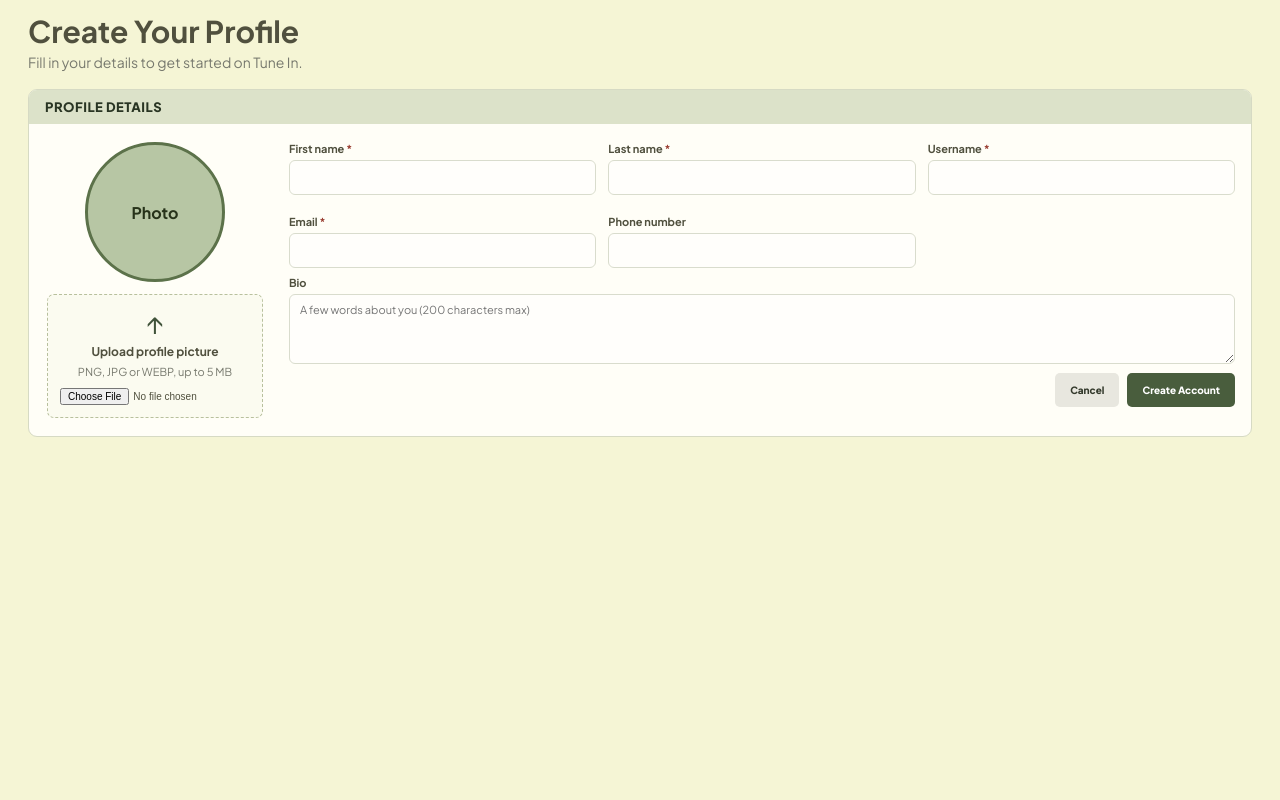
After one commit to CSCI-5117-F26/developing-the-interactive-web-project-1-group-4, a Python web app: template src/developing-the-interactive-web-project-1-group-4/templates/createProfile.html in a window 1280 px wide. The commit adds this page. Run offline with Jinja, Linux system fonts and the light colour scheme; the template is opened without the code that fills it, so the values that code supplies are empty.

Commit message:
adding the form for the user to input their details

```diff
--- a/src/developing-the-interactive-web-project-1-group-4/__init__.py
+++ b/src/developing-the-interactive-web-project-1-group-4/__init__.py
@@ -6,11 +6,12 @@ from .services import create_dummy_user, create_dummy_video
 from .storage import r2, bucket_name
 import os
 from dotenv import load_dotenv
-from .routes import homePage_bp
+from .routes import homePage_bp, profileInput_bp
 load_dotenv()
 
 app = Flask(__name__)
 app.register_blueprint(homePage_bp)
+app.register_blueprint(profileInput_bp)
 app.config["SQLALCHEMY_DATABASE_URI"] = os.environ["Database_url"]
 db.init_app(app)
 with app.app_context():
@@ -19,7 +20,7 @@ with app.app_context():
     print("Tables in the database:", inspector.get_table_names())
 
 @app.cli.command("reset-db")
-def reset_db():  # Use `from . import models` if using package imports
+def reset_db():
 
     db.drop_all()
     db.create_all()
--- a/src/developing-the-interactive-web-project-1-group-4/routes/__init__.py
+++ b/src/developing-the-interactive-web-project-1-group-4/routes/__init__.py
@@ -1,5 +1,6 @@
 from flask import Blueprint
 
 homePage_bp = Blueprint("homePage", __name__)
+profileInput_bp = Blueprint("profileInput", __name__)
 
-from . import homePage
+from . import homePage, profileInput
--- a/src/developing-the-interactive-web-project-1-group-4/static/css/main-style.css
+++ b/src/developing-the-interactive-web-project-1-group-4/static/css/main-style.css
@@ -81,3 +81,66 @@
 .container[data-video-url] {
     cursor: pointer;
 }
+
+/* Profile form */
+.profile-card-body {
+    display: grid;
+    grid-template-columns: 220px 1fr;
+    gap: 24px;
+    padding: 18px 16px;
+}
+
+.profile-picture-panel {
+    display: flex;
+    flex-direction: column;
+    align-items: center;
+    gap: 12px;
+}
+
+.profile-avatar {
+    width: 140px;
+    height: 140px;
+    border-radius: 50%;
+    object-fit: cover;
+    border: 3px solid var(--tagBorderColor);
+}
+
+.profile-avatar-empty {
+    display: grid;
+    place-items: center;
+    background: var(--tagBackgroundColor);
+    color: var(--onTBC);
+    font-weight: 700;
+}
+
+.profile-avatar[hidden],
+.profile-avatar-empty[hidden] {
+    display: none;
+}
+
+.field-error {
+    margin: 2px 0 0;
+    color: #9b4034;
+    font-size: 11px;
+}
+
+.profile-success {
+    margin-bottom: 14px;
+    padding: 12px 16px;
+    border: 1px solid var(--tagBorderColor);
+    border-radius: 9px;
+    background: var(--tagBackgroundColor);
+    color: var(--onTBC);
+}
+
+.profile-success pre {
+    margin: 8px 0 0;
+    white-space: pre-wrap;
+    font-size: 12px;
+}
+
+@media (max-width: 700px) {
+    .profile-card-body {
+        grid-template-columns: 1fr;
+    }
+}
--- /dev/null
+++ b/src/developing-the-interactive-web-project-1-group-4/static/js/profile.js
@@ -0,0 +1,11 @@
+const input = document.getElementById("profilePicture");
+const preview = document.getElementById("profilePreview");
+const empty = document.getElementById("profileEmpty");
+
+input.addEventListener("change", () => {
+    const file = input.files[0];
+    if (!file) return;
+    preview.src = URL.createObjectURL(file);
+    preview.hidden = false;
+    empty.hidden = true;
+});
--- a/src/developing-the-interactive-web-project-1-group-4/templates/base.html
+++ b/src/developing-the-interactive-web-project-1-group-4/templates/base.html
@@ -11,12 +11,12 @@
         href="{{ url_for('static', filename='css/main-style.css') }}">
 </head>
 <body>
-    {% include "sidebar.html" %}
+    {% block sidebar %}
+        {% include "sidebar.html" %}
+    {% endblock %}
 
     <main class="main-page-colors">
-        {% block content %}
-
-        {% endblock %}
+        {% block content %}{% endblock %}
     </main>
 </body>
 </html>
--- /dev/null
+++ b/src/developing-the-interactive-web-project-1-group-4/templates/createProfile.html
@@ -0,0 +1,99 @@
+{% extends "base.html" %}
+
+{% block title %}Create Profile - Tune In{% endblock %}
+
+{% block sidebar %}{% endblock %}
+
+{% block content %}
+<style>
+    body > main { margin-left: 0; }
+</style>
+
+<div class="creator-page">
+
+    <div class="creator-heading">
+        <h1>Create Your Profile</h1>
+        <p>Fill in your details to get started on Tune In.</p>
+    </div>
+
+    <form class="creator-upload-form" method="post" enctype="multipart/form-data">
+        <div class="creator-form-banner">PROFILE DETAILS</div>
+
+        <div class="profile-card-body">
+
+            <!-- Left: profile picture -->
+            <div class="profile-picture-panel">
+                <div id="profileEmpty" class="profile-avatar profile-avatar-empty">Photo</div>
+                <img id="profilePreview" class="profile-avatar" alt="Profile picture preview" hidden>
+
+                <label class="creator-dropzone" for="profilePicture">
+                    <span class="creator-upload-icon">↑</span>
+                    <strong>Upload profile picture</strong>
+                    <span>PNG, JPG or WEBP, up to 5 MB</span>
+                    <input id="profilePicture" name="profilePicture" type="file"
+                           accept=".png,.jpg,.jpeg,.webp">
+                </label>
+                {% if errors.profilePicture %}
+                    <p class="field-error">{{ errors.profilePicture }}</p>
+                {% endif %}
+            </div>
+
+            <!-- Right: text fields -->
+            <div class="profile-fields">
+                <div class="creator-details-grid">
+                    <div class="creator-field">
+                        <label for="firstName">First name <span class="required">*</span></label>
+                        <input id="firstName" name="firstName" type="text" maxlength="50" required
+                               value="{{ form.get('firstName', '') }}">
+                        {% if errors.firstName %}<p class="field-error">{{ errors.firstName }}</p>{% endif %}
+                    </div>
+
+                    <div class="creator-field">
+                        <label for="lastName">Last name <span class="required">*</span></label>
+                        <input id="lastName" name="lastName" type="text" maxlength="50" required
+                               value="{{ form.get('lastName', '') }}">
+                        {% if errors.lastName %}<p class="field-error">{{ errors.lastName }}</p>{% endif %}
+                    </div>
+
+                    <div class="creator-field">
+                        <label for="userName">Username <span class="required">*</span></label>
+                        <input id="userName" name="userName" type="text" maxlength="50" required
+                               pattern="[A-Za-z0-9_.]{3,50}" title="3-50 characters: letters, numbers, _ or ."
+                               value="{{ form.get('userName', '') }}">
+                        {% if errors.userName %}<p class="field-error">{{ errors.userName }}</p>{% endif %}
+                    </div>
+
+                    <div class="creator-field">
+                        <label for="userEmail">Email <span class="required">*</span></label>
+                        <input id="userEmail" name="userEmail" type="email" maxlength="100" required
+                               value="{{ form.get('userEmail', '') }}">
+                        {% if errors.userEmail %}<p class="field-error">{{ errors.userEmail }}</p>{% endif %}
+                    </div>
+
+                    <div class="creator-field">
+                        <label for="userPhoneNumber">Phone number</label>
+                        <input id="userPhoneNumber" name="userPhoneNumber" type="tel" maxlength="20"
+                               value="{{ form.get('userPhoneNumber', '') }}">
+                        {% if errors.userPhoneNumber %}<p class="field-error">{{ errors.userPhoneNumber }}</p>{% endif %}
+                    </div>
+                </div>
+
+                <div class="creator-field">
+                    <label for="userBio">Bio</label>
+                    <textarea id="userBio" name="userBio" maxlength="200" rows="4"
+                              placeholder="A few words about you (200 characters max)">{{ form.get('userBio', '') }}</textarea>
+                    {% if errors.userBio %}<p class="field-error">{{ errors.userBio }}</p>{% endif %}
+                </div>
+
+                <div class="creator-actions">
+                    <a class="creator-btn creator-btn-cancel" href="{{ url_for('homePage.home') }}">Cancel</a>
+                    <button type="submit" class="creator-btn creator-btn-primary">Create Account</button>
+                </div>
+            </div>
+
+        </div>
+    </form>
+</div>
+
+<script src="{{ url_for('static', filename='js/profile.js') }}"></script>
+{% endblock %}
```
Also changed, not shown: src/developing-the-interactive-web-project-1-group-4/routes/profileInput.py (added, +85 -0 lines), src/developing-the-interactive-web-project-1-group-4/services.py (+16 -0 lines), 1 other file.
